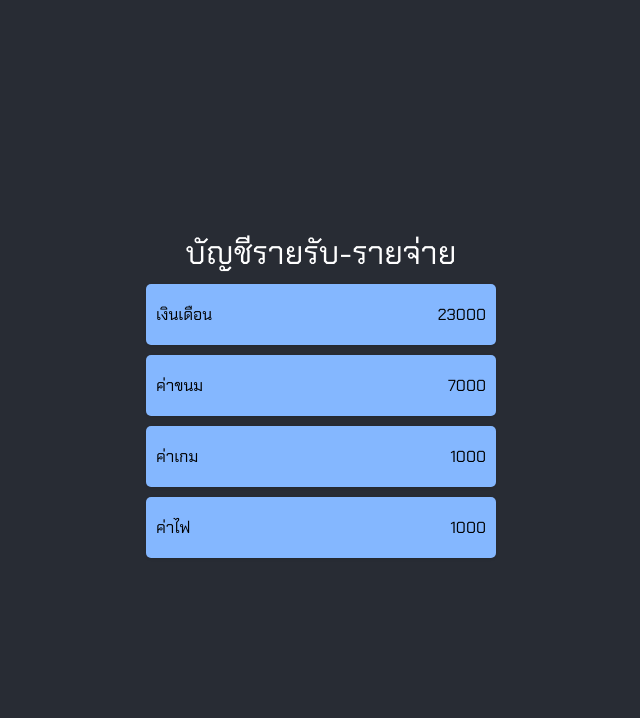
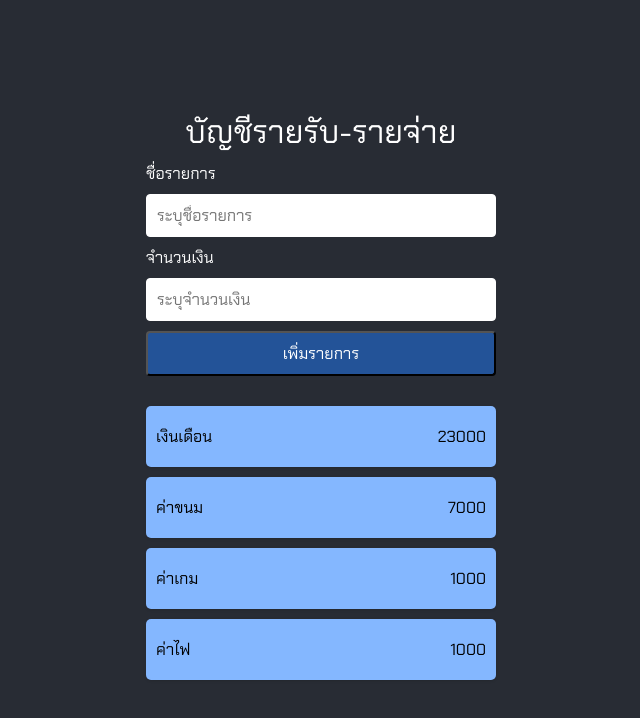
Before and after one commit to kanisornteen/Practice-React, a React (Create React App) app in the folder MyApplication/react-basic/: page / in a window 1280 px wide. Shown: the top 718 px of the page, without its empty margins (319-959 px from the left). Built offline with nearby package versions, Linux system fonts and the light colour scheme.

Commit message:
Add Form

```diff
--- a/MyApplication/react-basic/src/App.js
+++ b/MyApplication/react-basic/src/App.js
@@ -1,5 +1,6 @@
 import Transaction from "./component/Transaction";
-import './component/App.css'
+import './component/App.css';
+import FromComponent from "./component/FromComponent";
 
 const topCss = {color:'white', textAlign:'center'};
 const Title = ()=> <h1 style={topCss}>บัญชีรายรับ-รายจ่าย</h1>
@@ -8,6 +9,7 @@ function App() {
   return (
     <div className="container">
       <Title />
+      <FromComponent />
       <Transaction />
     </div>
   );
--- /dev/null
+++ b/MyApplication/react-basic/src/component/FromComponent.css
@@ -0,0 +1,30 @@
+label {
+    display: inline-block;
+    margin: 10px 0;
+    color: white;
+}
+
+input {
+    border: 1px solid white;
+    border-radius: 4px;
+    display: block;
+    font-size: 16px;
+    padding: 10px;
+    width: 100%;
+}
+
+input:focus {
+    outline: none;
+}
+
+.btn {
+    background-color: #235398;
+    color: white;
+    margin: 10px 0 30px;
+    padding: 10px;
+    cursor: pointer;
+    display: block;
+    font-size: 16px;
+    width: 100%;
+    border-radius: 4px;
+}
--- /dev/null
+++ b/MyApplication/react-basic/src/component/FromComponent.js
@@ -0,0 +1,23 @@
+import './FromComponent.css'
+
+const FromComponent = ()=> {
+    return (
+        <>
+            <form>
+                <div className="from-control">
+                    <label>ชื่อรายการ</label>
+                    <input type="text" placeholder="ระบุชื่อรายการ"></input>
+                </div>
+                <div className="from-control">
+                    <label>จำนวนเงิน</label>
+                    <input type="text" placeholder="ระบุจำนวนเงิน"></input>
+                </div>
+                <div>
+                    <button type="submit" className="btn">เพิ่มรายการ</button>
+                </div>
+            </form>
+        </>
+    );
+}
+
+export default FromComponent
```
